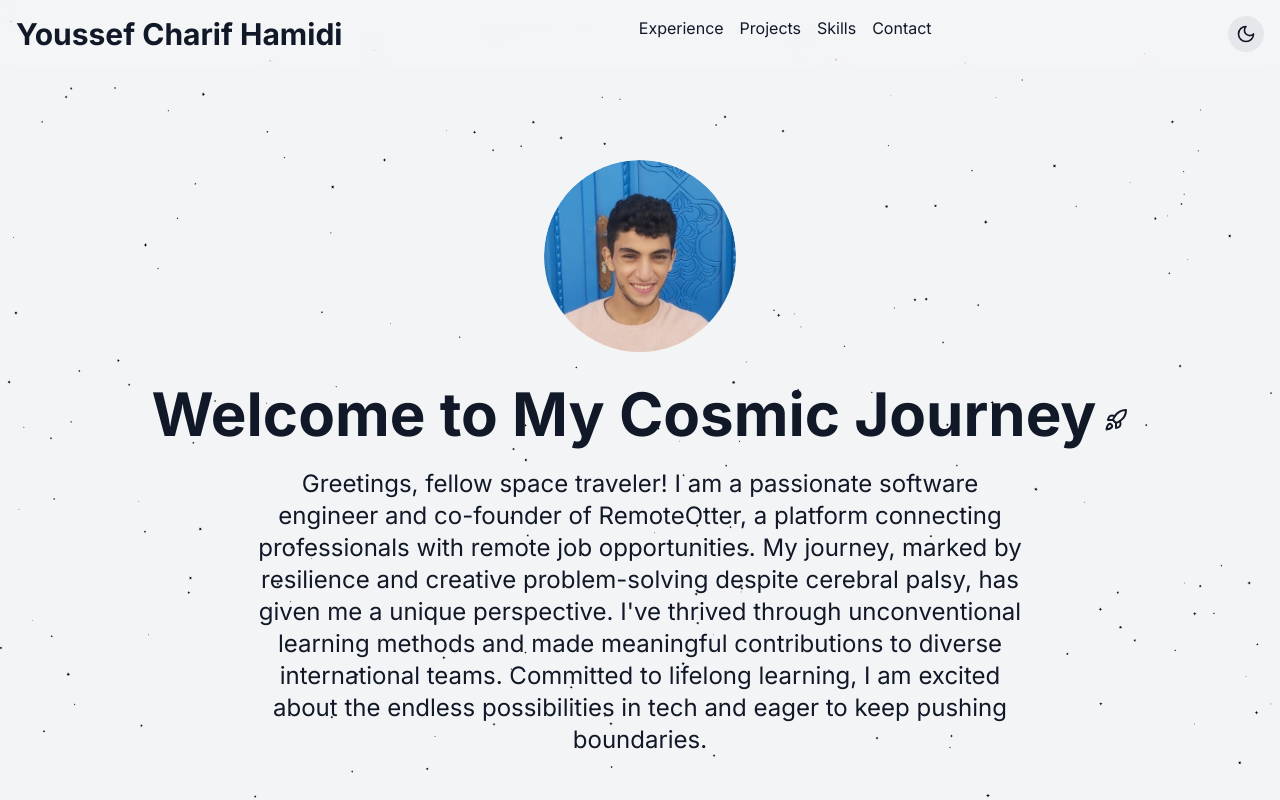
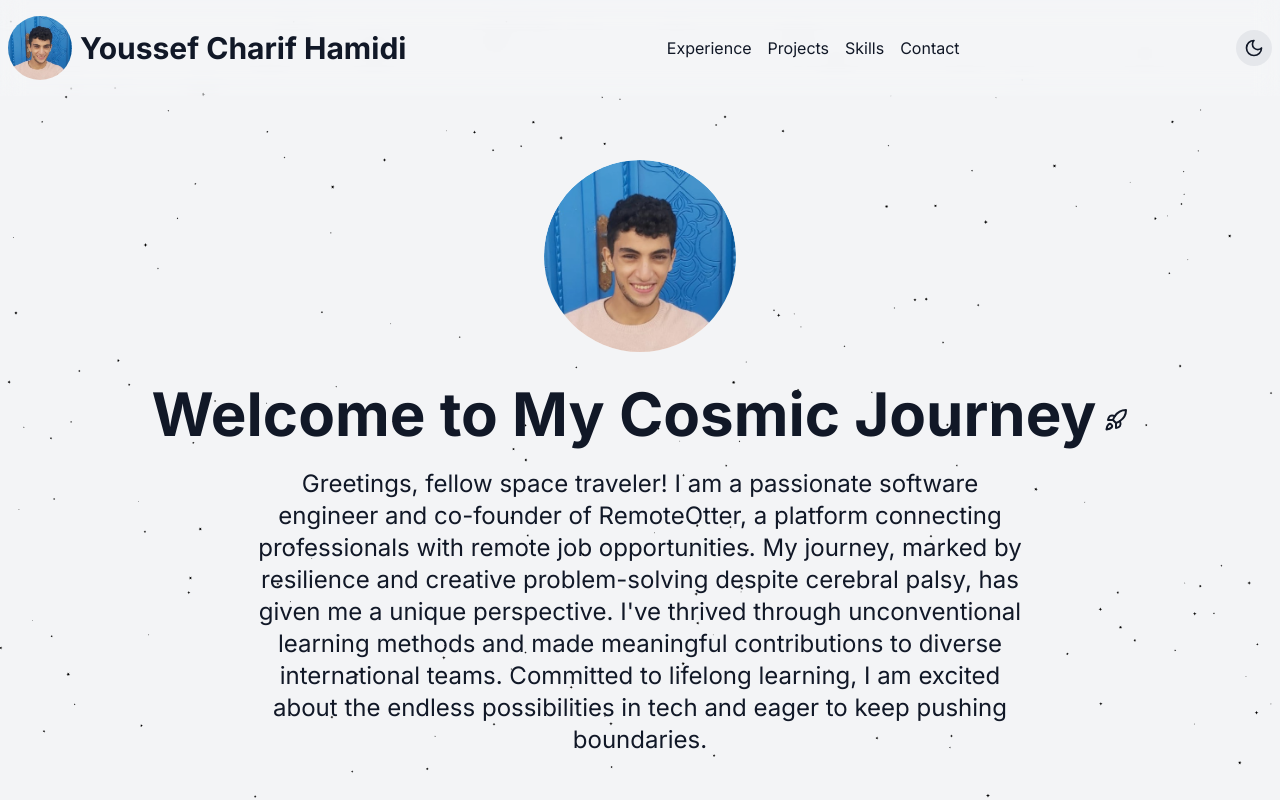
Before and after one commit to Chareeef/portfolio_website, a Next.js app: page / in a window 1280 px wide. Shown: the top 800 px of the page. Built offline with nearby package versions, Linux system fonts and the light colour scheme.

Commit message:
Add icon to the header

```diff
--- a/app/components/Header.tsx
+++ b/app/components/Header.tsx
@@ -4,6 +4,7 @@ import { useState, useEffect } from "react";
 import Link from "next/link";
 import { useTheme } from "next-themes";
 import { Moon, Sun } from "lucide-react";
+import Image from "next/image";
 
 const Header = () => {
   const { theme, setTheme } = useTheme();
@@ -15,43 +16,50 @@ const Header = () => {
   const toggleMenu = () => setIsMenuOpen(!isMenuOpen);
 
   return (
-    <header className="fixed w-full z-50 bg-white/10 dark:bg-black/10 backdrop-blur-md">
-      <div className="container mx-auto px-4 py-4 flex justify-between items-center md:items-start">
-        <Link href="">
-          <h1 className="text-2xl md:text-3xl font-bold text-gray-900 dark:text-white">
+    <header className="fixed z-50 w-full bg-white/10 backdrop-blur-md dark:bg-black/10">
+      <div className="container relative mx-auto flex items-center justify-between gap-4 px-2 py-4">
+        <Link className="relative flex items-center gap-2" href="">
+          <Image
+            src="/my_picture.png"
+            width={450}
+            height={450}
+            alt="Youssef Charif Hamidi"
+            className="h-12 w-12 rounded-full object-cover md:h-16 md:w-16"
+          />
+          <h1 className="text-center text-2xl font-bold text-gray-900 dark:text-white md:text-3xl">
             Youssef Charif Hamidi
           </h1>
         </Link>
-        <nav className="hidden md:flex space-x-4">
+        <nav className="mx-4 hidden items-center gap-4 md:flex">
           <Link
             href="/#experience"
-            className="text-gray-900 dark:text-white hover:text-purple-600 dark:hover:text-purple-400 transition-colors"
+            className="text-gray-900 transition-colors hover:text-purple-600 dark:text-white dark:hover:text-purple-400"
           >
             Experience
           </Link>
           <Link
             href="/#projects"
-            className="text-gray-900 dark:text-white hover:text-purple-600 dark:hover:text-purple-400 transition-colors"
+            className="text-gray-900 transition-colors hover:text-purple-600 dark:text-white dark:hover:text-purple-400"
           >
             Projects
           </Link>
           <Link
             href="/#skills"
-            className="text-gray-900 dark:text-white hover:text-purple-600 dark:hover:text-purple-400 transition-colors"
+            className="text-gray-900 transition-colors hover:text-purple-600 dark:text-white dark:hover:text-purple-400"
           >
             Skills
           </Link>
           <Link
             href="/#contact"
-            className="text-gray-900 dark:text-white hover:text-purple-600 dark:hover:text-purple-400 transition-colors"
+            className="text-gray-900 transition-colors hover:text-purple-600 dark:text-white dark:hover:text-purple-400"
           >
             Contact
           </Link>
         </nav>
-        <div className="flex items-center space-x-2">
+        <div className="ml-4 flex items-center space-x-2">
           <button
             onClick={() => setTheme(theme === "dark" ? "light" : "dark")}
-            className="p-2 rounded-full bg-gray-200 dark:bg-gray-800"
+            className="rounded-full bg-gray-200 p-2 dark:bg-gray-800"
             aria-label="Toggle theme"
           >
             {mounted &&
@@ -69,7 +77,7 @@ const Header = () => {
             aria-label="Toggle menu"
           >
             <svg
-              className="w-6 h-6 text-gray-900 dark:text-white"
+              className="h-6 w-6 text-gray-900 dark:text-white"
               fill="none"
               strokeLinecap="round"
               strokeLinejoin="round"
@@ -83,31 +91,31 @@ const Header = () => {
         </div>
       </div>
       {isMenuOpen && (
-        <div className="md:hidden bg-white/10 dark:bg-black/10 backdrop-blur-md">
+        <div className="bg-white/10 backdrop-blur-md dark:bg-black/10 md:hidden">
           <Link
             href="/#experience"
-            className="block py-2 px-4 text-gray-900 dark:text-white hover:bg-gray-200 dark:hover:bg-gray-800"
+            className="block px-4 py-2 text-gray-900 hover:bg-gray-200 dark:text-white dark:hover:bg-gray-800"
             onClick={toggleMenu}
           >
             Experience
           </Link>
           <Link
             href="/#projects"
-            className="block py-2 px-4 text-gray-900 dark:text-white hover:bg-gray-200 dark:hover:bg-gray-800"
+            className="block px-4 py-2 text-gray-900 hover:bg-gray-200 dark:text-white dark:hover:bg-gray-800"
             onClick={toggleMenu}
           >
             Projects
           </Link>
           <Link
             href="/#skills"
-            className="block py-2 px-4 text-gray-900 dark:text-white hover:bg-gray-200 dark:hover:bg-gray-800"
+            className="block px-4 py-2 text-gray-900 hover:bg-gray-200 dark:text-white dark:hover:bg-gray-800"
             onClick={toggleMenu}
           >
             Skills
           </Link>
           <Link
             href="/#contact"
-            className="block py-2 px-4 text-gray-900 dark:text-white hover:bg-gray-200 dark:hover:bg-gray-800"
+            className="block px-4 py-2 text-gray-900 hover:bg-gray-200 dark:text-white dark:hover:bg-gray-800"
             onClick={toggleMenu}
           >
             Contact
--- a/package.json
+++ b/package.json
@@ -17,6 +17,7 @@
     "next": "^15.1.2",
     "next-themes": "^0.4.4",
     "postcss": "^8.4.49",
+    "prettier-plugin-tailwindcss": "^0.6.9",
     "react": "^19.0.0",
     "react-dom": "^19.0.0",
     "react-icons": "^5.4.0",
```
Also changed, not shown: 1 other file (tests, documents, lock files or other folders).
